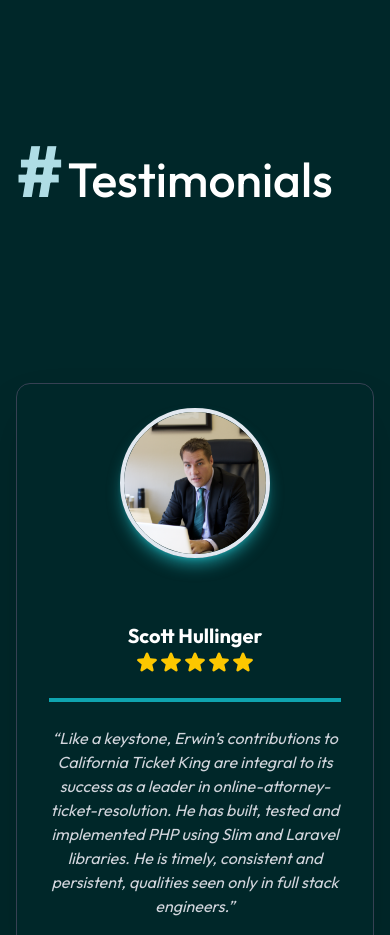
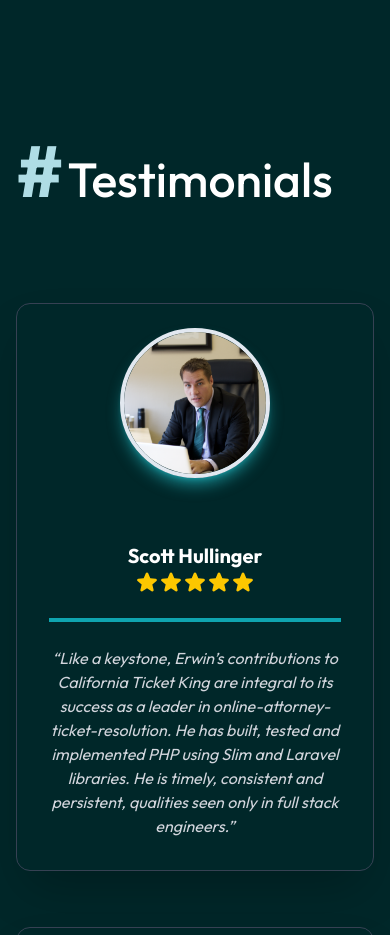
Before and after one commit to erwinmark-anora/portfolio-v2, a Next.js app: page / in a window 390 px wide. Shown: the part 8800-9735 px from the top of the page. Built offline with nearby package versions, Linux system fonts and the light colour scheme.

Commit message:
style: adjust testimonials section spacing on mobile view

```diff
--- a/components/sections/Testimonials.tsx
+++ b/components/sections/Testimonials.tsx
@@ -18,7 +18,7 @@ const Testimonials: React.FunctionComponent = () => {
   return (
     <div className="min-h-screen flex items-center justify-center">
       <div className="max-w-7xl mx-auto">
-        <h2 className="text-5xl font-medium pb-20 mb-20">
+        <h2 className="text-5xl font-medium pb-10 md:pb-20 mb-10 md:mb-20">
           <Link
             href="#testimonials"
             className={`text-primary-light text-7xl font-bold mr-1 hover:text-accent transition-colors duration-300 cursor-pointer`}
```
